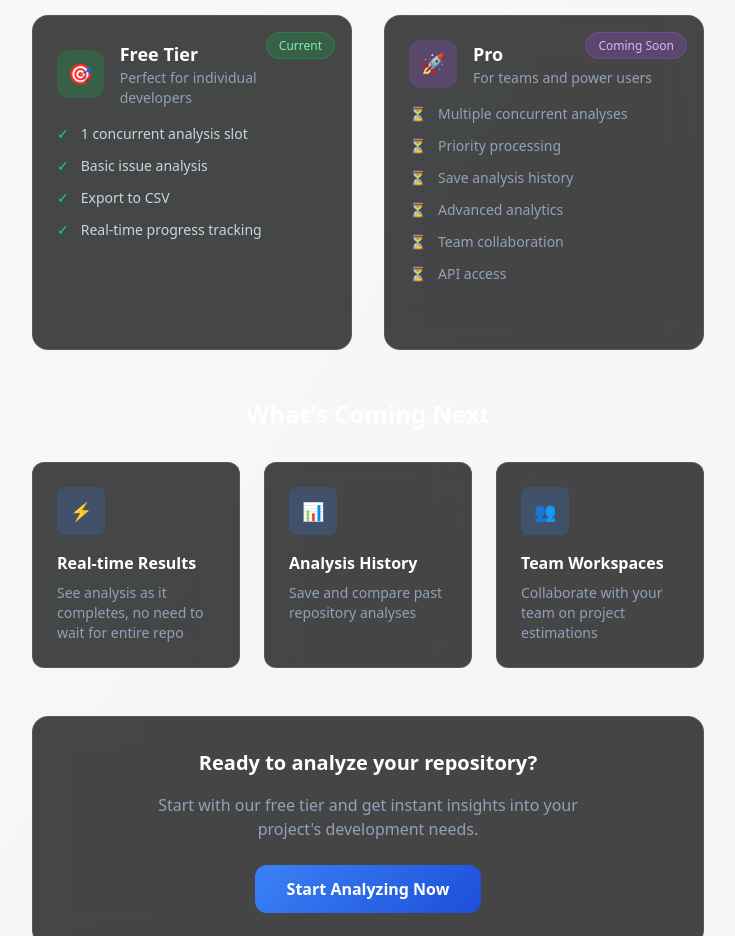
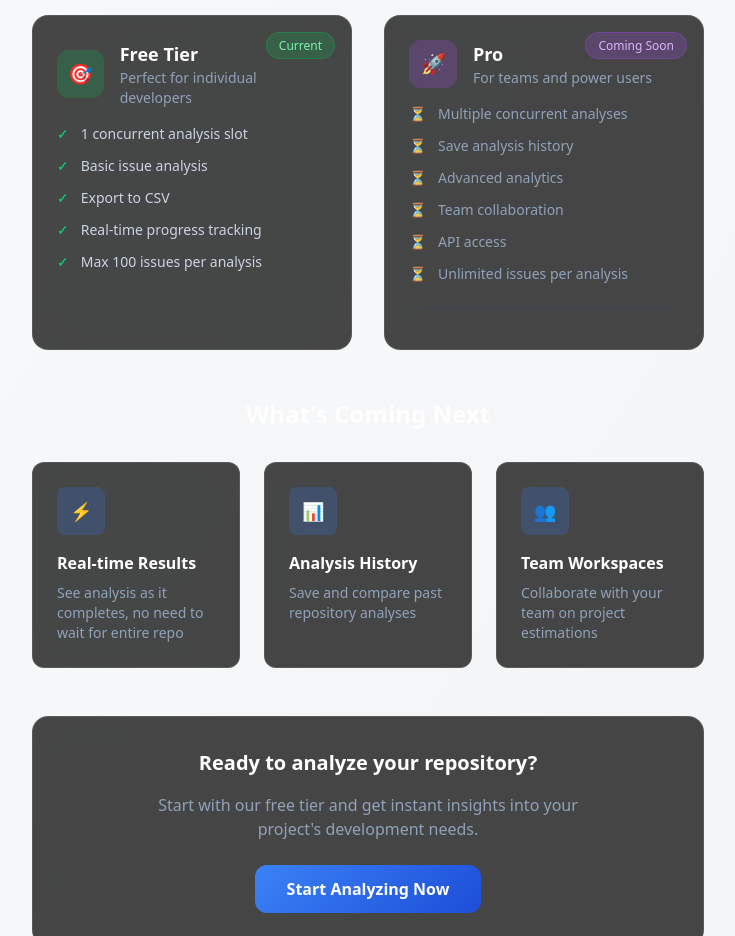
Before and after one commit to rferrari/TaskIQ, a Next.js app: page / in a window 1280 px wide. Shown: the part 1020-1956 px from the top of the page, without its empty margins (272-1007 px from the left). Built offline with nearby package versions, Linux system fonts and the light colour scheme.

Commit message:
chore: free tier homepage

```diff
--- a/src/components/RepositoryForm.tsx
+++ b/src/components/RepositoryForm.tsx
@@ -33,7 +33,8 @@ export function RepositoryForm({ onAnalyze, isLoading }: RepositoryFormProps) {
         '1 concurrent analysis slot',
         'Basic issue analysis',
         'Export to CSV',
-        'Real-time progress tracking'
+        'Real-time progress tracking',
+        'Max 100 issues per analysis',
       ],
       current: true
     },
@@ -42,11 +43,11 @@ export function RepositoryForm({ onAnalyze, isLoading }: RepositoryFormProps) {
       icon: '🚀',
       features: [
         'Multiple concurrent analyses',
-        'Priority processing',
         'Save analysis history',
         'Advanced analytics',
         'Team collaboration',
-        'API access'
+        'API access',
+        'Unlimited issues per analysis'
       ],
       current: false
     }
```
